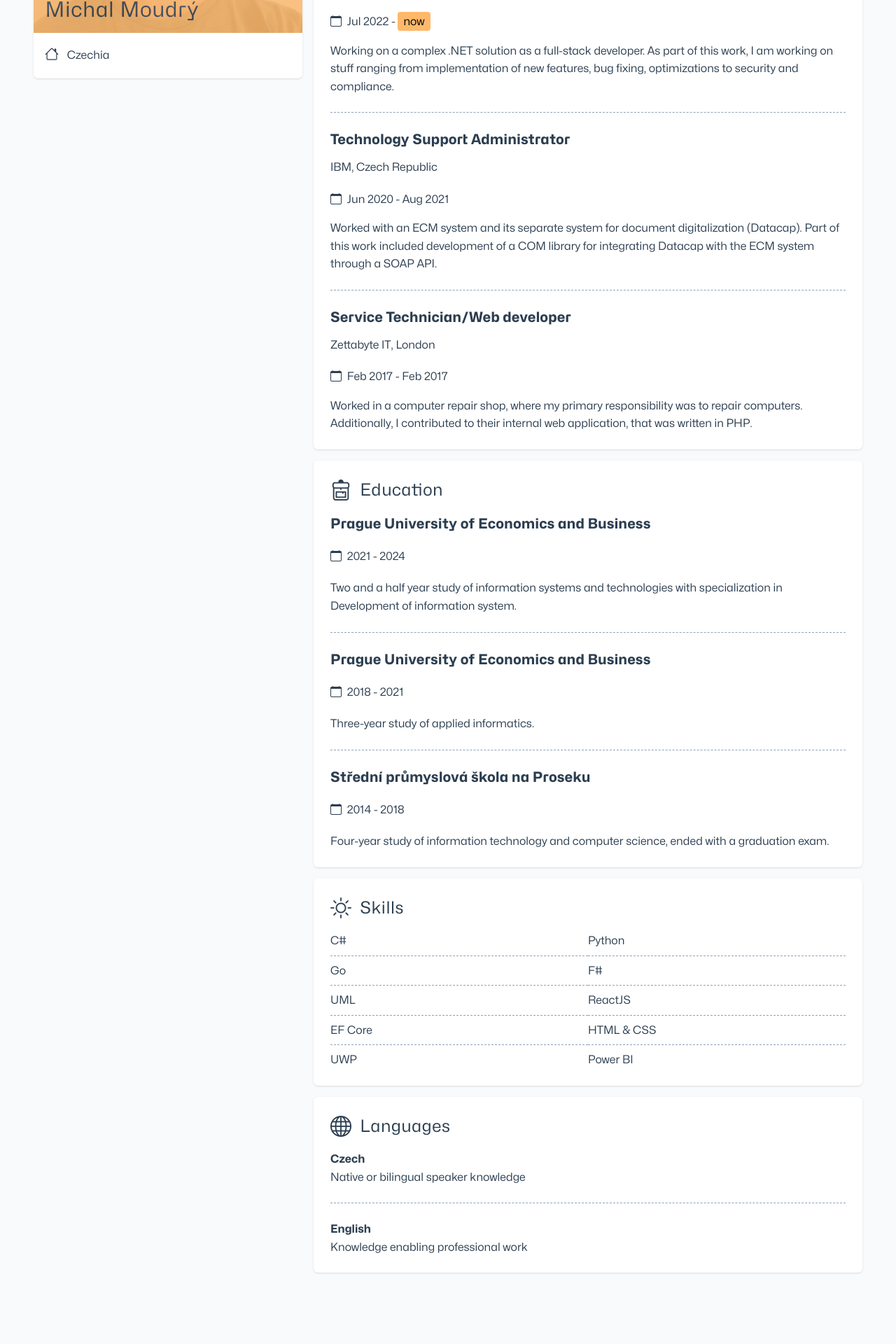
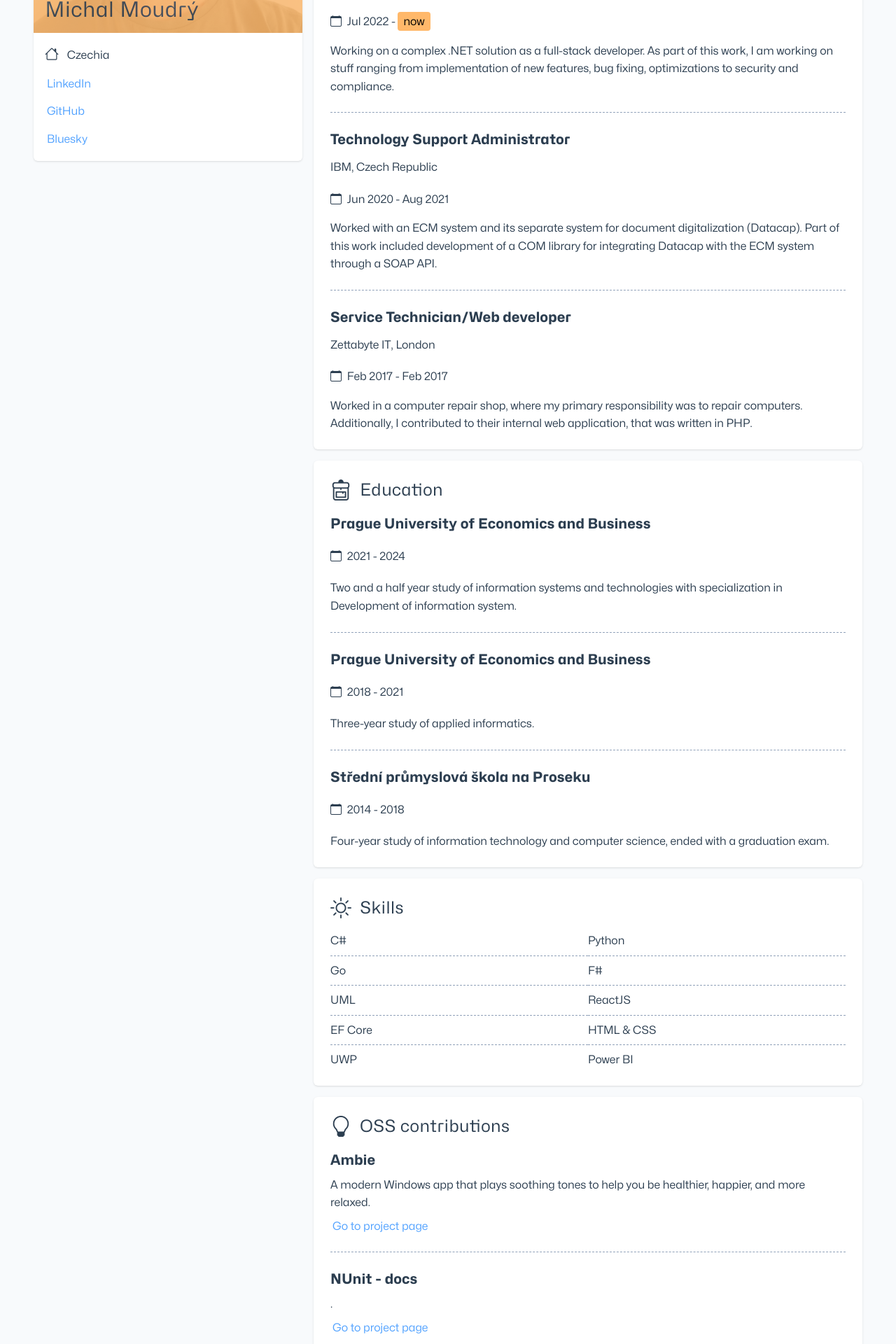
Before and after one commit to MichalMoudry/moudry, a Vue app: page / in a window 1280 px wide. Shown: the part 353-2273 px from the top of the page at 70% size. Before the commit the page ends 2187 px from the top, so only its background shows below. Built offline with nearby package versions, Linux system fonts and the light colour scheme.

Commit message:
Revert "removed links"
This reverts commit f36d59ee46e3b9c29796ffd486801643a8f0adec.

```diff
--- a/src/assets/base.css
+++ b/src/assets/base.css
@@ -1,3 +1,4 @@
+/* color palette from <https://github.com/vuejs/theme> */
 :root {
   --vt-c-indigo: #2c3e50;
   --vt-c-text-light-1: var(--vt-c-indigo);
--- a/src/components/atoms/Link.vue
+++ b/src/components/atoms/Link.vue
@@ -3,10 +3,11 @@ const props = defineProps({
     url: String,
     content: String
 })
+const formattedUrl = `https://${props.url}`
 </script>
 
 <template>
-    <a :href="props.url">
+    <a :href="formattedUrl">
         {{ content }}
     </a>
 </template>
--- a/src/components/organisms/ProfileInfo.vue
+++ b/src/components/organisms/ProfileInfo.vue
@@ -16,6 +16,24 @@ import Link from '../atoms/Link.vue';
         <div class="p-4">
             <IconText icon="house" text="Czechia" />
             <div class="flex flex-col mt-1">
+                <Link
+                    url="linkedin.com/in/michal-moudry/"
+                    title="LinkedIn"
+                    content="LinkedIn"
+                    class="rounded mt-2"
+                />
+                <Link
+                    url="github.com/MichalMoudry"
+                    title="GitHub"
+                    content="GitHub"
+                    class="rounded mt-2"
+                />
+                <Link
+                    url="bsky.app/profile/michalmoudry.bsky.social"
+                    title="Bluesky"
+                    content="Bluesky"
+                    class="rounded mt-2"
+                />
             </div>
         </div>
     </Card>
--- a/src/components/pages/Home.vue
+++ b/src/components/pages/Home.vue
@@ -3,6 +3,7 @@ import Card from "../atoms/Card.vue";
 import Separator from "../atoms/Separator.vue";
 import IconHeader from "../molecules/IconHeader.vue";
 import EduList from "../templates/EduList.vue";
+import OssContributions from "../templates/OssContributions.vue";
 import WorkExpList from "../templates/WorkExpList.vue";
 </script>
 
@@ -48,6 +49,11 @@ import WorkExpList from "../templates/WorkExpList.vue";
     </Card>
 
     <Card class="mt-4">
+        <IconHeader icon="lightbulb" text="OSS contributions" />
+        <OssContributions/>
+    </Card>
+
+    <Card class="mt-4">
         <IconHeader icon="globe" text="Languages" />
         <p class="font-bold">Czech</p>
         <p>Native or bilingual speaker knowledge</p>
--- /dev/null
+++ b/src/components/templates/OssContributions.vue
@@ -0,0 +1,27 @@
+<script setup>
+import Separator from '../atoms/Separator.vue';
+import OssContribListItem from '../molecules/OssContribListItem.vue';
+
+
+</script>
+
+<template>
+    <div id="oss-contributions">
+        <OssContribListItem
+            name="Ambie"
+            url="https://github.com/jenius-apps/ambie">
+            <p>
+                A modern Windows app that plays soothing tones to help you be
+                healthier, happier, and more relaxed.
+            </p>
+        </OssContribListItem>
+
+        <Separator/>
+
+        <OssContribListItem
+            name="NUnit - docs"
+            url="https://github.com/nunit/docs">
+            <p>.</p>
+        </OssContribListItem>
+    </div>
+</template>
--- a/vite.config.js
+++ b/vite.config.js
@@ -5,6 +5,7 @@ import vue from '@vitejs/plugin-vue'
 import vueDevTools from 'vite-plugin-vue-devtools'
 import tailwindcss from "@tailwindcss/vite";
 
+// https://vite.dev/config/
 export default defineConfig({
   base: process.env.NODE_ENV === 'production' ? '/moudry/' : '/',
   plugins: [
```
